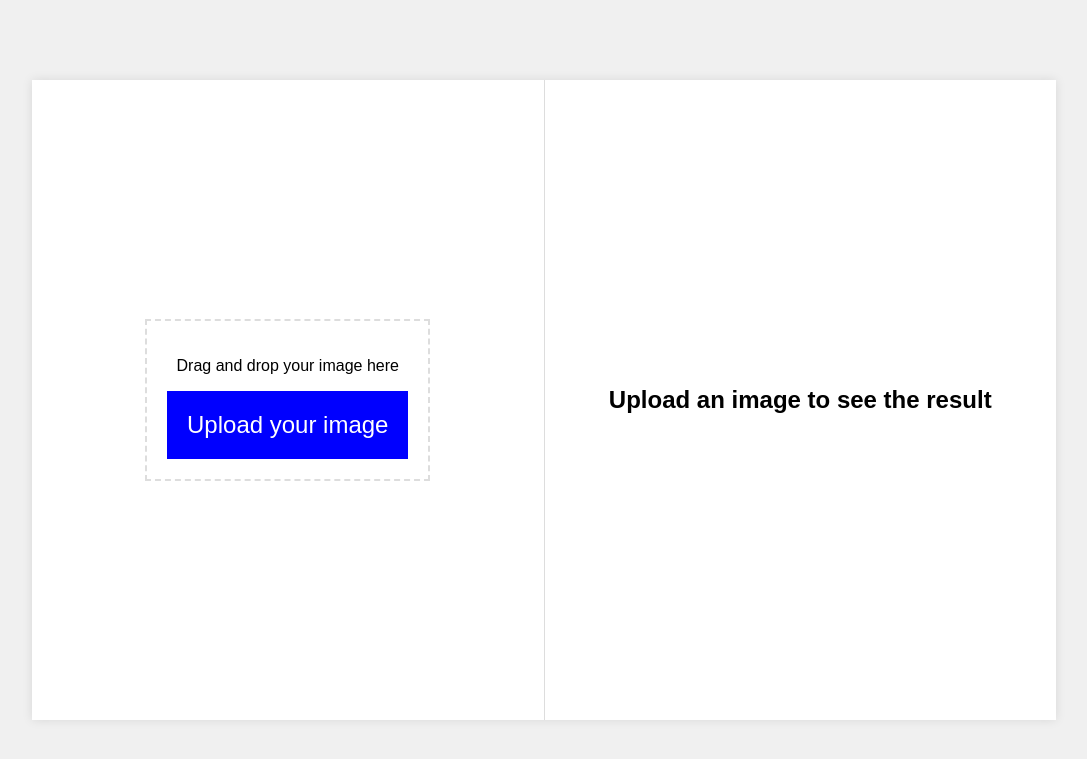
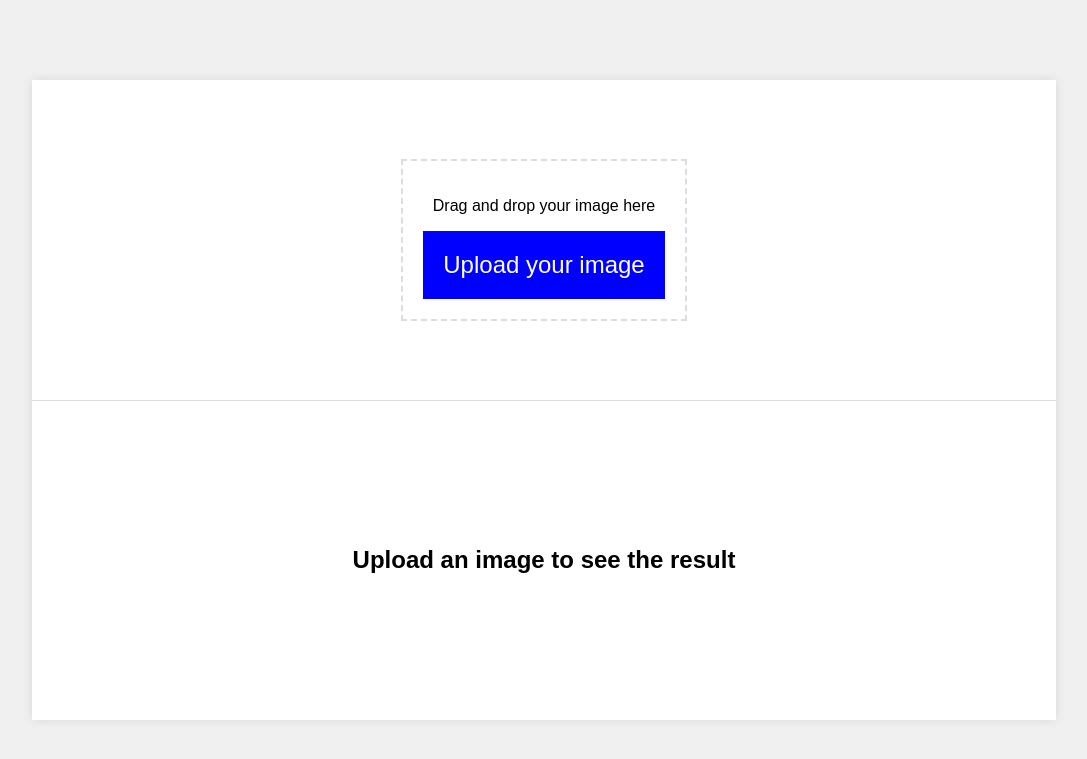
Before and after one commit to selimonat/bausteine, a Flask app: page / in a window 1280 px wide. Shown: the top 759 px of the page, without its empty margins (96-1183 px from the left). Run offline with Flask 2, Linux system fonts and the light colour scheme.

Commit message:
first version of a working flask application.

```diff
--- a/src/project/templates/index.html
+++ b/src/project/templates/index.html
@@ -3,7 +3,7 @@
 <head>
     <meta charset="UTF-8">
     <meta name="viewport" content="width=device-width, initial-scale=1.0">
-    <title>Brick your own image</title>
+    <title>Interactive SVG Example</title>
     <style>
         body {
             font-family: Arial, sans-serif;
@@ -16,20 +16,21 @@
         }
         .container {
             display: flex;
+            flex-direction: column;
             width: 80%;
             height: 80%;
             background-color: white;
             box-shadow: 0 0 10px rgba(0, 0, 0, 0.1);
         }
-        .left, .right {
+        .top, .bottom {
             flex: 1;
             display: flex;
             justify-content: center;
             align-items: center;
             flex-direction: column;
         }
-        .left {
-            border-right: 1px solid #ddd;
+        .top {
+            border-bottom: 1px solid #ddd;
         }
         .upload-btn {
             background-color: blue;
@@ -52,14 +53,20 @@
             border-color: #aaa;
         }
         .image-preview {
-            max-width: 100%;
+            max-width: 480px;
             max-height: 100%;
+        }
+        .images-container {
+            display: flex;
+            justify-content: space-around;
+            align-items: center;
+            width: 100%;
         }
     </style>
 </head>
 <body>
     <div class="container">
-        <div class="left">
+        <div class="top">
             <form id="upload-form" enctype="multipart/form-data">
                 <div class="upload-area" id="upload-area">
                     <p>Drag and drop your image here</p>
@@ -68,15 +75,21 @@
                 </div>
             </form>
         </div>
-        <div class="right">
+        <div class="bottom">
             {% if uploaded_image %}
-                <h2>Uploaded Image</h2>
-                <img src="{{ uploaded_image }}" alt="Uploaded Image" class="image-preview">
-                <h2>Processed Image</h2>
-                <img src="{{ processed_image }}" alt="Processed Image" class="image-preview">
+                <div class="images-container">
+                    <div>
+                        <h2>Uploaded Image</h2>
+                        <img src="{{ uploaded_image }}" alt="Uploaded Image" class="image-preview">
+                    </div>
+                    <div>
+                        <h2>Processed Image</h2>
+                        <object type="image/svg+xml" data="{{ processed_image }}" ></object>
+                    </div>
+                </div>
             {% else %}
+            {% endif %}
                 <h2>Upload an image to see the result</h2>
-            {% endif %}
         </div>
     </div>
     <script>
```
